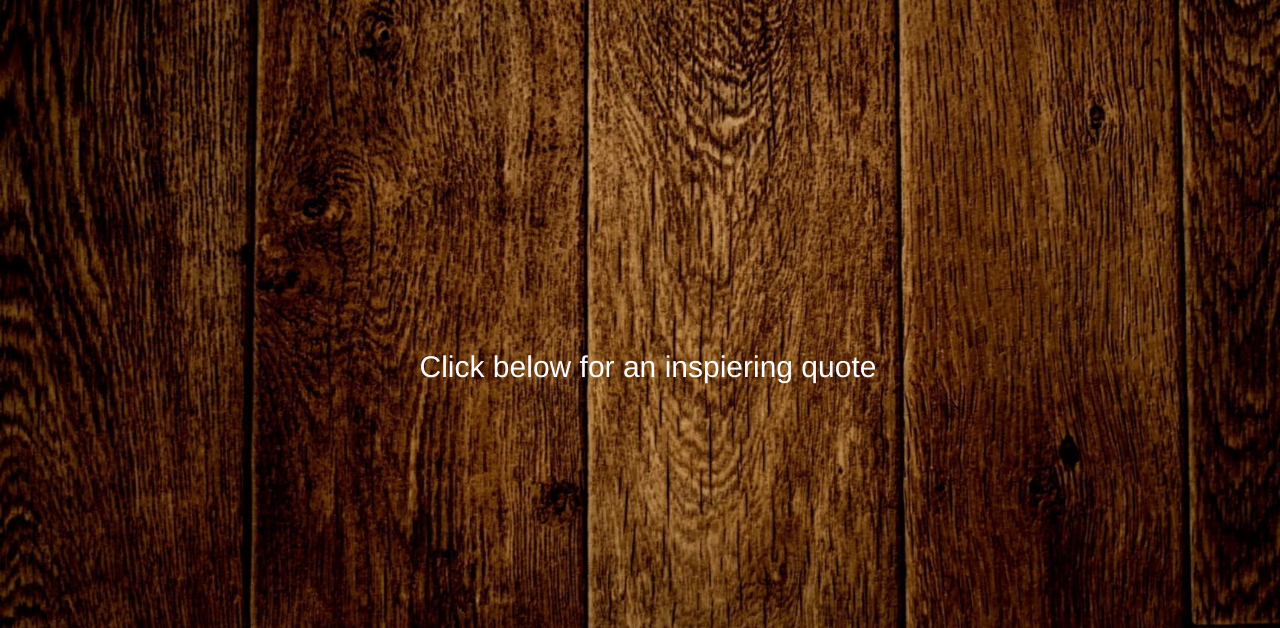
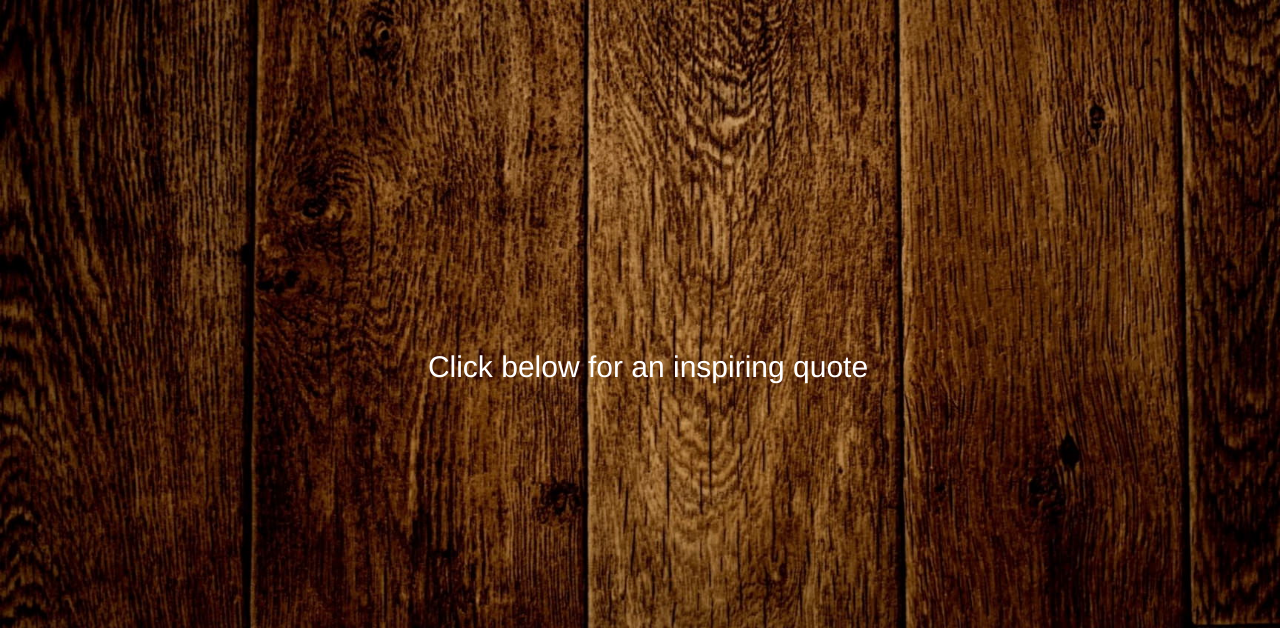
Before and after one commit to tymekm/quotegen, a plain HTML site: page index.html in a window 1280 px wide. Shown: the top 628 px of the page. Drawn offline with Linux system fonts and the light colour scheme.

Commit message:
modified:   index.html 	modified:   style.css

```diff
--- a/index.html
+++ b/index.html
@@ -11,7 +11,7 @@
 </head>
 
 <body>
-			<p id="placeholder">Click below for an inspiering quote</p>
+			<p id="placeholder">Click below for an inspiring quote</p>
 	<div class="quote">
 		<div id="quote-box">
 			<!--quote dislayed here-->
```
